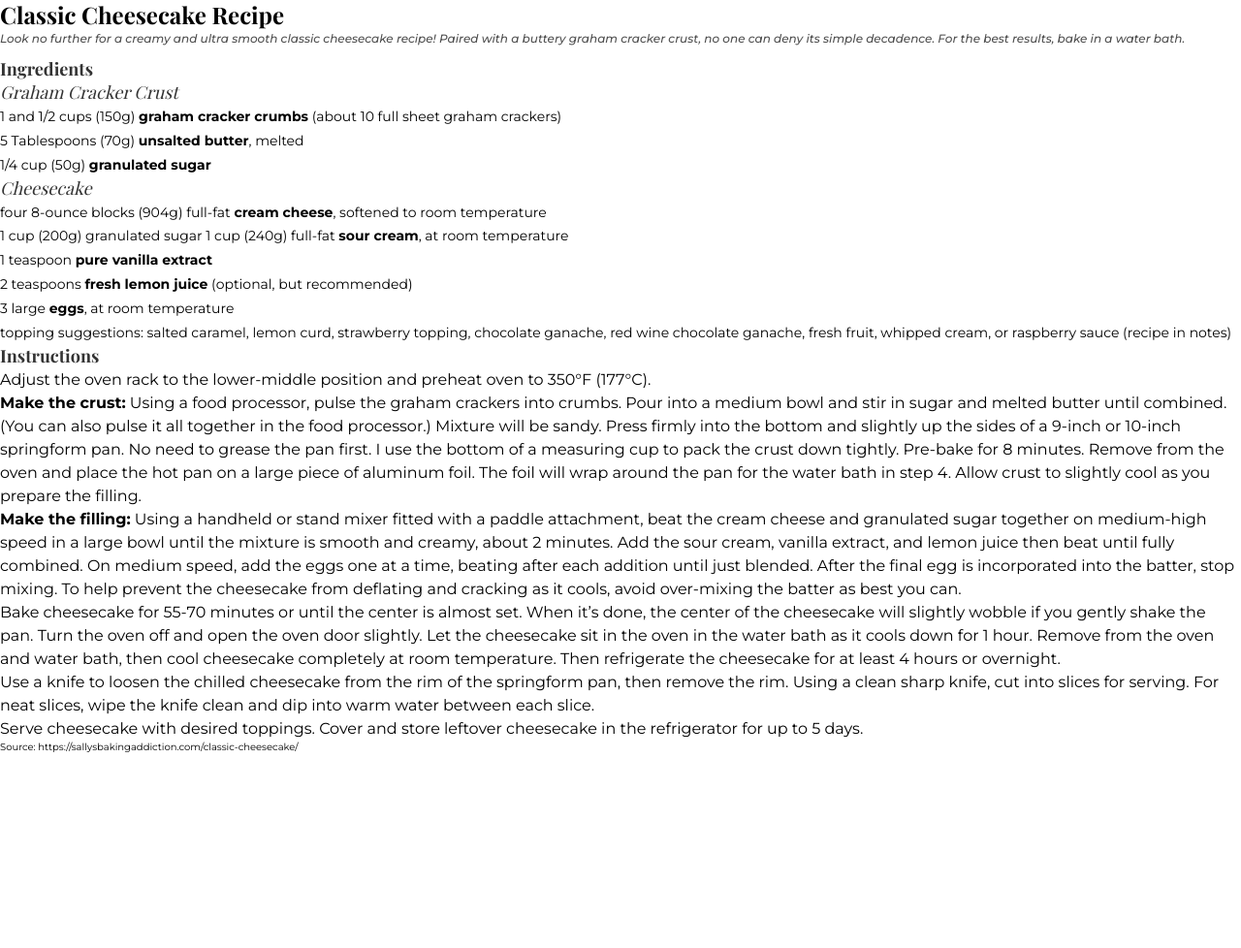
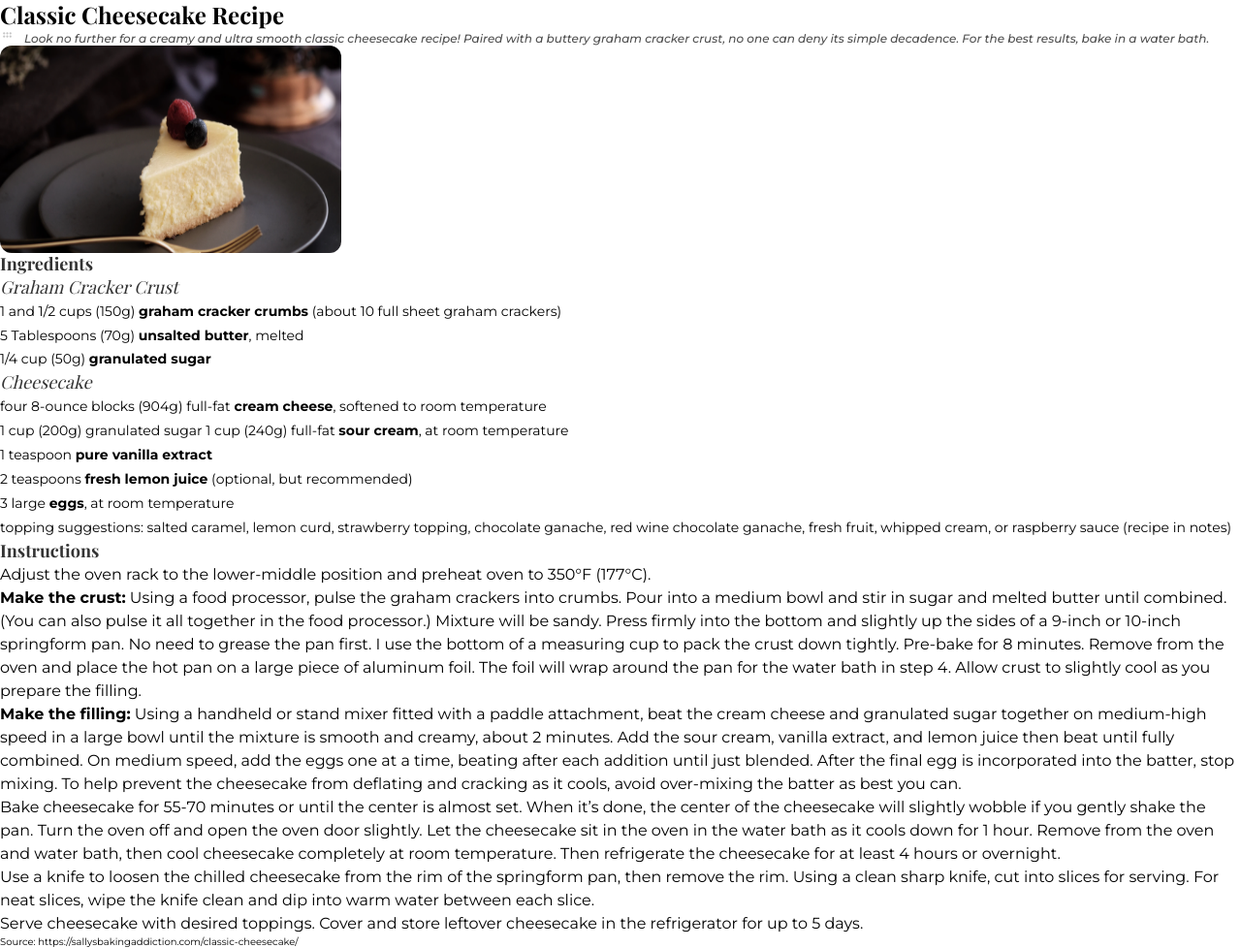
Before and after one commit to Lionprincipe/recipe-blog-challenge, a plain HTML site: page index.html in a window 1280 px wide. Shown: the whole page at 97% size. Before the commit the page ends 800 px from the top, so only its background shows below. Drawn offline with nearby package versions, Linux system fonts and the light colour scheme; a web font is replaced by a local one.

Commit message:
add image and icon

```diff
--- a/index.html
+++ b/index.html
@@ -11,17 +11,29 @@
       href="https://fonts.googleapis.com/css2?family=Montserrat:ital,wght@0,400;0,500;0,700;1,400;1,500&family=Playfair+Display:ital,wght@0,400;0,700;1,400&display=swap"
       rel="stylesheet"
     />
-    <title>Recipe blog| devchallenge.io</title>
+    <link
+      href="https://fonts.googleapis.com/icon?family=Material+Icons"
+      rel="stylesheet"
+    />
+    <title>Recipe blog | devchallenge.io</title>
   </head>
   <body>
     <main>
-      <h1>Classic Cheesecake Recipe</h1>
-      <p class="header__paragraph">
-        Look no further for a creamy and ultra smooth classic cheesecake recipe!
-        Paired with a buttery graham cracker crust, no one can deny its simple
-        decadence. For the best results, bake in a water bath.
-      </p>
-      <img />
+      <header>
+        <h1>Classic Cheesecake Recipe</h1>
+        <div class="header__sub-container">
+          <span class="icon material-icons"> drag_indicator </span>
+          <p class="header__paragraph">
+            Look no further for a creamy and ultra smooth classic cheesecake
+            recipe! Paired with a buttery graham cracker crust, no one can deny
+            its simple decadence. For the best results, bake in a water bath.
+          </p>
+        </div>
+      </header>
+      <section class="main__illustration">
+        <img src="./photo1.png" alt="cheese cake photo" />
+      </section>
+
       <section>
         <h2 class="section__title">Ingredients</h2>
         <div class="ingredient__card">
--- a/style.css
+++ b/style.css
@@ -72,3 +72,31 @@ section ol li {
   font-size: 1.6em;
   line-height: 1.5em;
 }
+
+.main__illustration {
+  width: 352px;
+  height: 213.83px;
+  border-radius: 12px;
+}
+
+.main__illustration img {
+  display: block;
+  max-width: 352px;
+  height: 213.83px;
+  border-radius: 12px;
+}
+
+.header__sub-container {
+  position: relative;
+  padding-left: 25px;
+}
+
+.header__sub-container .material-icons {
+  position: absolute;
+  top: 0;
+  left: 0;
+  font-size: 1.3em;
+  line-height: 0.62em;
+  transform: rotate(90deg);
+  color: #c4c4c4;
+}
```
